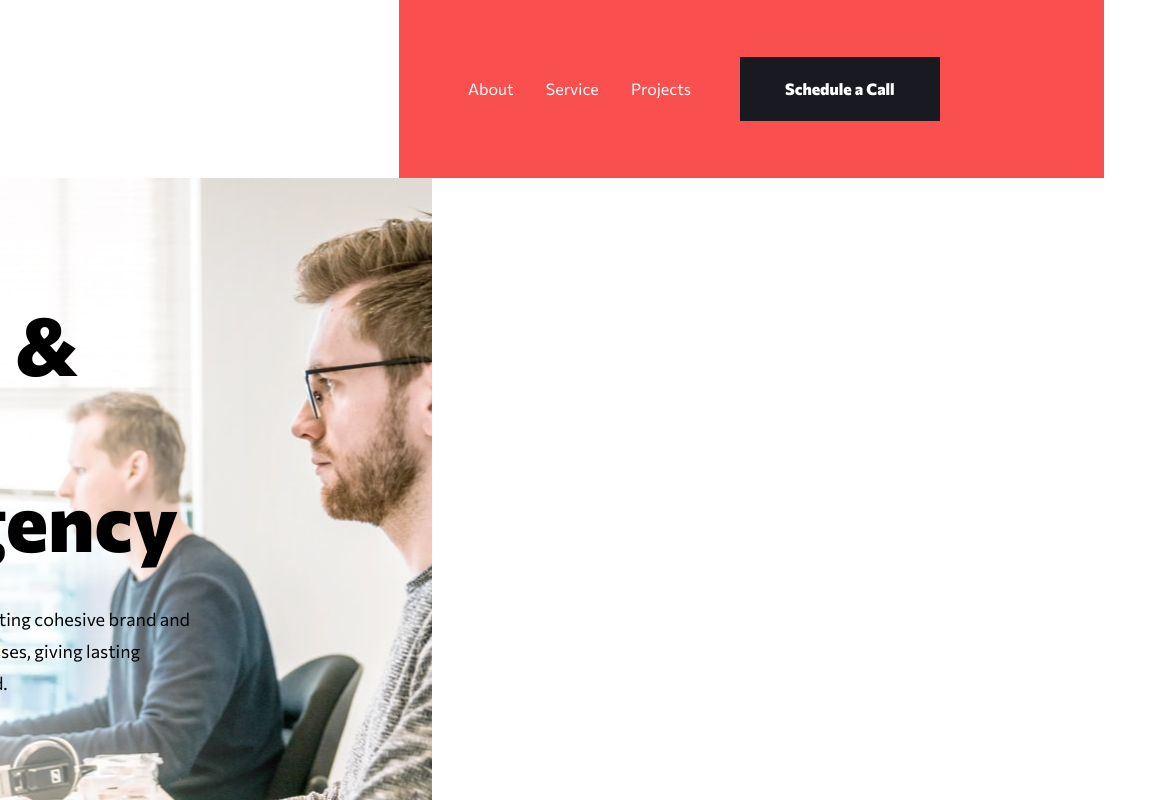
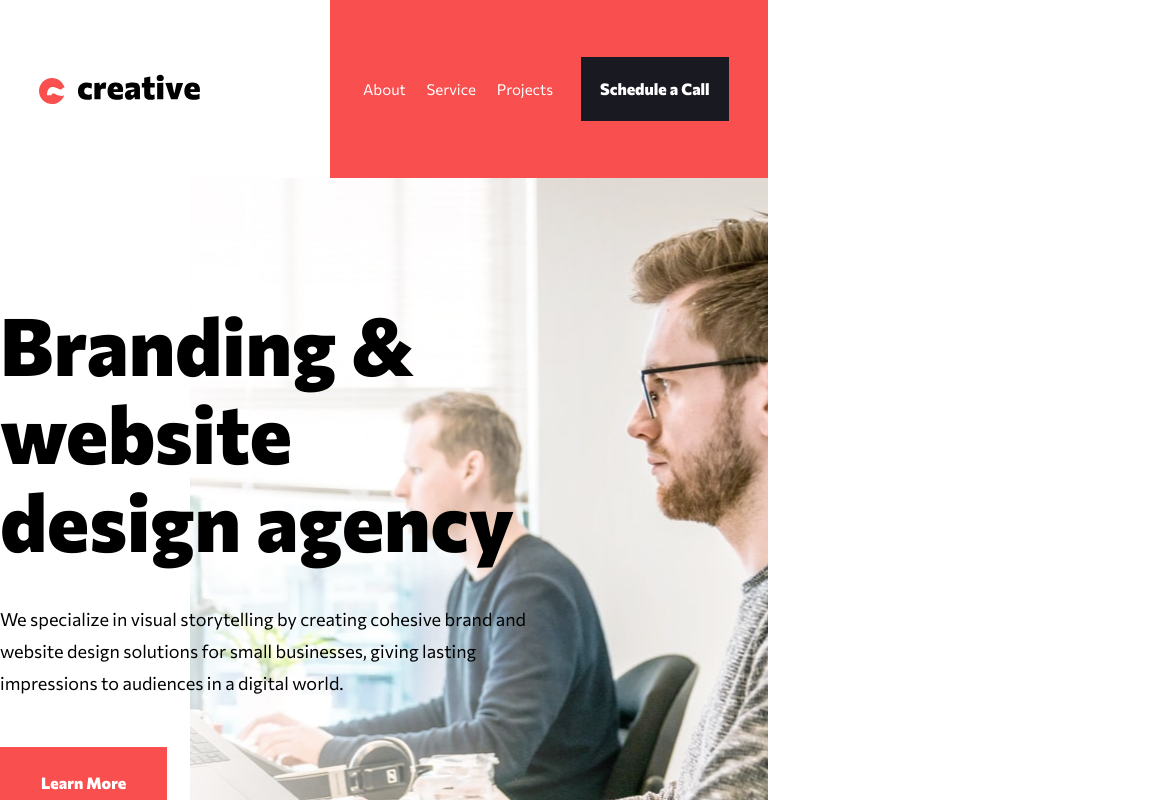
Before and after one commit to danielopq/creative, a React (Vite) app: page / in a window 768 px wide. Shown: the top 800 px of the page, 1152 px wide, since content can reach past the window. Built offline with nearby package versions, Linux system fonts and the light colour scheme.

Commit message:
navbar.css - tablet version done

```diff
--- a/src/components/navBar/navbar.css
+++ b/src/components/navBar/navbar.css
@@ -34,8 +34,10 @@
     transition: text-shadow 0.3s ease;
 }
 
-.menuButton:hover{
-    text-shadow: 0 0 2px white;
+@media(hover:hover){
+    .menuButton:hover{
+        text-shadow: 0 0 2px white;
+    }
 }
 
 #desktopMenu-scheduleBt{
@@ -50,6 +52,41 @@
     transition: background-color 0.3s ease;
 }
 
-#desktopMenu-scheduleBt:hover{
-    background-color:#434356;
+@media(hover:hover){
+    #desktopMenu-scheduleBt:hover{
+        background-color:#434356;
+    }
 }
+
+/*############################## TABLET VERSION ##############################*/
+
+@media (min-width: 768px) and (max-width: 1024px) {
+    #desktopNavBar{
+        width: inherit;
+        background-position: 39px 50%;
+    }
+
+    #desktopMenu{
+        width: 438px;
+        height: inherit;
+        padding-left: 33px;
+    }
+
+    #desktopMenu div{
+        width: 190px;
+        margin-right: 28px;
+    }
+
+    .menuButton{
+        font: 400 15px/1 'Commissioner-Regular';
+    }
+
+    #desktopMenu-scheduleBt{
+        padding: 23px 19px;
+    }
+}
+
+
+/*############################## MOBILE VERSION ##############################*/
+
+@media screen and (max-width:767px) {}
```
